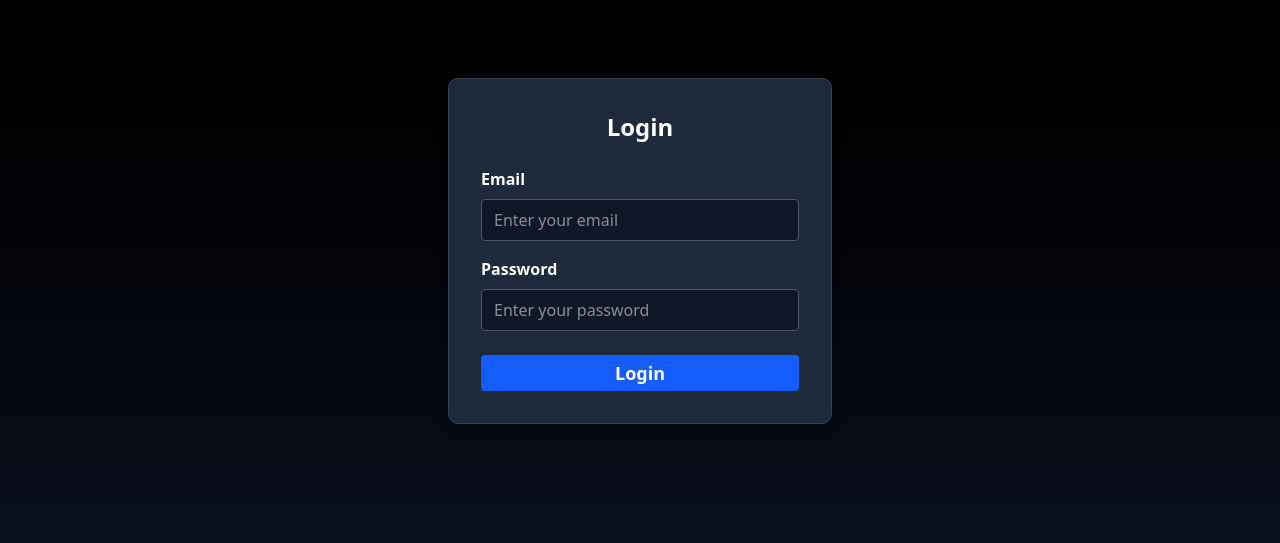
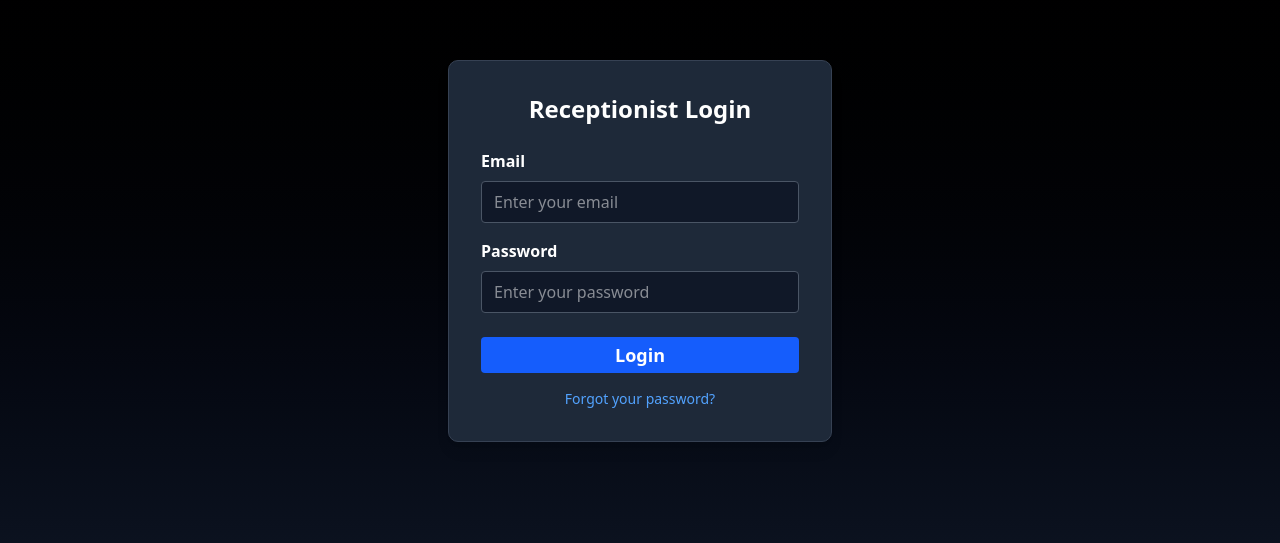
Before and after one commit to Ananthu-M-A/RefixGarage-Service-Center-Management-WebApp-NextJS, a Next.js app: page /receptionist/login in a window 1280 px wide. Shown: the part 149-692 px from the top of the page. Built offline with nearby package versions, Linux system fonts and the light colour scheme.

Commit message:
Refactored: Renamed Engineer Components to Reception Components for Clarity

```diff
--- a/app/receptionist/login/page.tsx
+++ b/app/receptionist/login/page.tsx
@@ -1,8 +1,8 @@
 import LoginForm from "@/components/LoginForm";
 import React from "react";
 
-function EngineerLogin() {
-  return <LoginForm user={"engineer"} />;
+function ReceptionLogin() {
+  return <LoginForm user={"receptionist"} />;
 }
 
-export default EngineerLogin;
+export default ReceptionLogin;
--- a/app/receptionist/page.tsx
+++ b/app/receptionist/page.tsx
@@ -7,12 +7,12 @@ import QuickBall from "@/components/QuickBall";
 import Inventory from "@/components/Inventory";
 import Header from "@/components/Header";
 
-function EngineerHome() {
+function ReceptionHome() {
   const [activeSection, setActiveSection] = useState("new-job");
 
   return (
     <>
-      <Header user={"engineer"} />
+      <Header user={"receptionist"} />
       <main className="min-h-screen bg-gradient-to-b from-black to-gray-900 text-white flex flex-col items-center p-6">
         {activeSection === "new-job" && <JobEntry />}
         {activeSection === "jobs" && <JobsTable />}
@@ -23,4 +23,4 @@ function EngineerHome() {
   );
 }
 
-export default EngineerHome;
+export default ReceptionHome;
```
